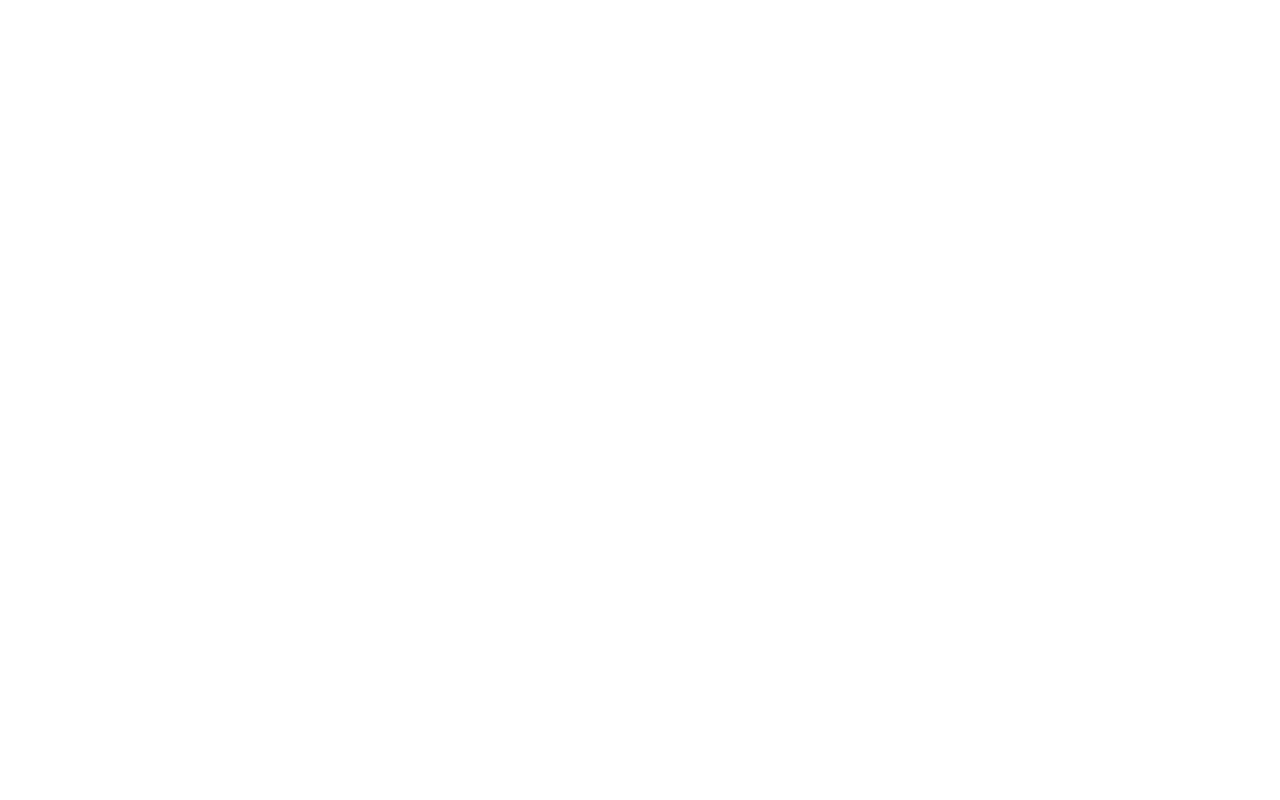
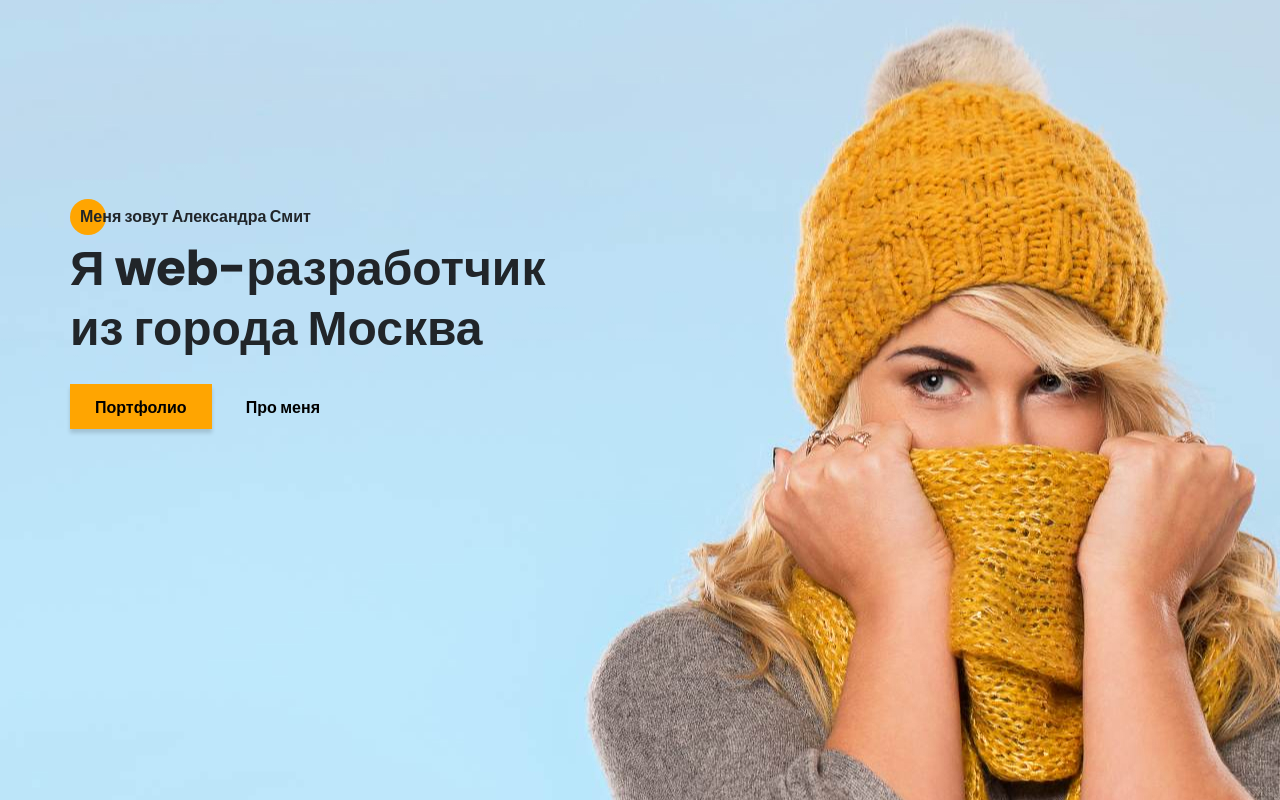
Before and after one commit to VM1793/Pet_Portfolio, a website: page src/index.html in a window 1280 px wide. Drawn offline with nearby package versions, Linux system fonts and the light colour scheme; files that its build step writes are made by us from their sources; files whose address does not match are found by name.

Commit message:
1st screen (in process)

```diff
--- a/src/index.html
+++ b/src/index.html
@@ -44,7 +44,16 @@
     <link rel="stylesheet" href="css/style.min.css">
 </head>
 <body>
-
+    <section class="promo">
+        <div class="container">
+            <div class="title title_fz16 promo__subtitle">Меня зовут Александра Смит</div>
+            <h1 class="title title_fz48 promo__title">Я web-разработчик <br> из города Москва</h1>
+            <div class="promo_btns">
+                <a href="#" class="promo__link btn">Портфолио</a>
+                <a href="#" class="promo__link btn_inv">Про меня</a>
+            </div>
+        </div>
+    </section>
     <script src="js/script.js"></script>
 </body>
 </html>
--- a/src/sass/base/_mixins.scss
+++ b/src/sass/base/_mixins.scss
@@ -0,0 +1,13 @@
+@mixin before_circle {
+    &:before {
+        content: '';
+        position: absolute;
+        z-index: -1;
+        top: -25%;
+        left: 0;
+        width: 36px;
+        height: 36px;
+        border-radius: 100%;
+        background: $main-color;
+    }
+}
--- a/src/sass/base/_variables.scss
+++ b/src/sass/base/_variables.scss
@@ -0,0 +1 @@
+$main-color: #FFA501;
--- /dev/null
+++ b/src/sass/blocks/_button.scss
@@ -0,0 +1,10 @@
+.btn {
+    height: 45px;
+    background: $main-color;
+    box-shadow: 0px 4px 4px rgba(0, 0, 0, 0.15);
+    padding: 12px 25px;
+    &_inv {
+        height: 45px;
+        padding-top: 12px;
+    }
+}
--- /dev/null
+++ b/src/sass/blocks/_promo.scss
@@ -0,0 +1,32 @@
+.promo {
+    min-height: 100vh;
+    position: relative;
+    background: url('../img/main_bg.jpg') no-repeat 50%/cover;
+    padding-top: 205px;
+    &__title {
+        width: 535px;
+        margin-top: 10px;
+    }
+    &__subtitle {
+        position: relative;
+        padding-left: 10px;
+        z-index: 2;
+        @include before_circle;
+    }
+    &_btns {
+        margin-top: 25px;
+        display: flex;
+        align-items: center;
+        justify-content: space-between;
+        width: 250px;
+    }
+    &__link {
+        color: #000;
+        font-weight: bold;
+        &:hover {
+            color: #000;
+            text-decoration: none;
+        }
+    }
+
+}
--- /dev/null
+++ b/src/sass/blocks/_title.scss
@@ -0,0 +1,16 @@
+.title {
+    font-weight: bold;
+    font-size: 36px;
+    line-height: 60px;
+    &_fz14 {
+        font-size: 14px;
+        line-height: 21px;
+    }
+    &_fz16 {
+        font-size: 16px;
+        line-height: 24px;
+    }
+    &_fz48 {
+        font-size: 48px;
+    }
+}
--- a/src/sass/style.scss
+++ b/src/sass/style.scss
@@ -1,8 +1,22 @@
 @import 'libs/bootstrap-reboot.min';
 @import url('https://fonts.googleapis.com/css2?family=Poppins:wght@500;700&display=swap');
+
+
+@import 'base/variables';
+@import 'base/mixins';
+
 
 * {
     font-family: 'Poppins', sans-serif;
     margin: 0;
     padding: 0;
 }
+
+.container {
+    width: 1140px;
+    margin: 0 auto;
+}
+
+@import 'blocks/promo';
+@import 'blocks/title';
+@import 'blocks/button';
```
Also changed, not shown: dist/css/style.min.css, dist/index.html.
